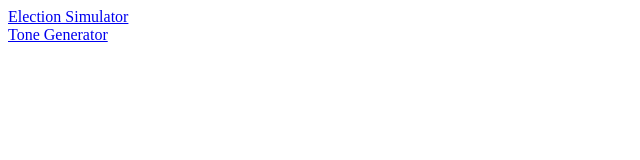
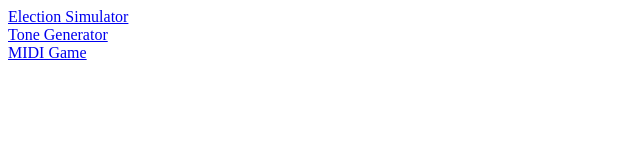
Before and after one commit to CantrellD/esim, a plain HTML site: page index.html in a window 1280 px wide. Shown: the full height of the page, 0-640 px from the left. Drawn offline with Linux system fonts and the light colour scheme.

Commit message:
Added missing link to index page

```diff
--- a/index.html
+++ b/index.html
@@ -11,5 +11,8 @@
     <div>
         <a href="synth.html">Tone Generator</a>
     </div>
+    <div>
+        <a href="midi.html">MIDI Game</a>
+    </div>
 </body>
 </html>
```
